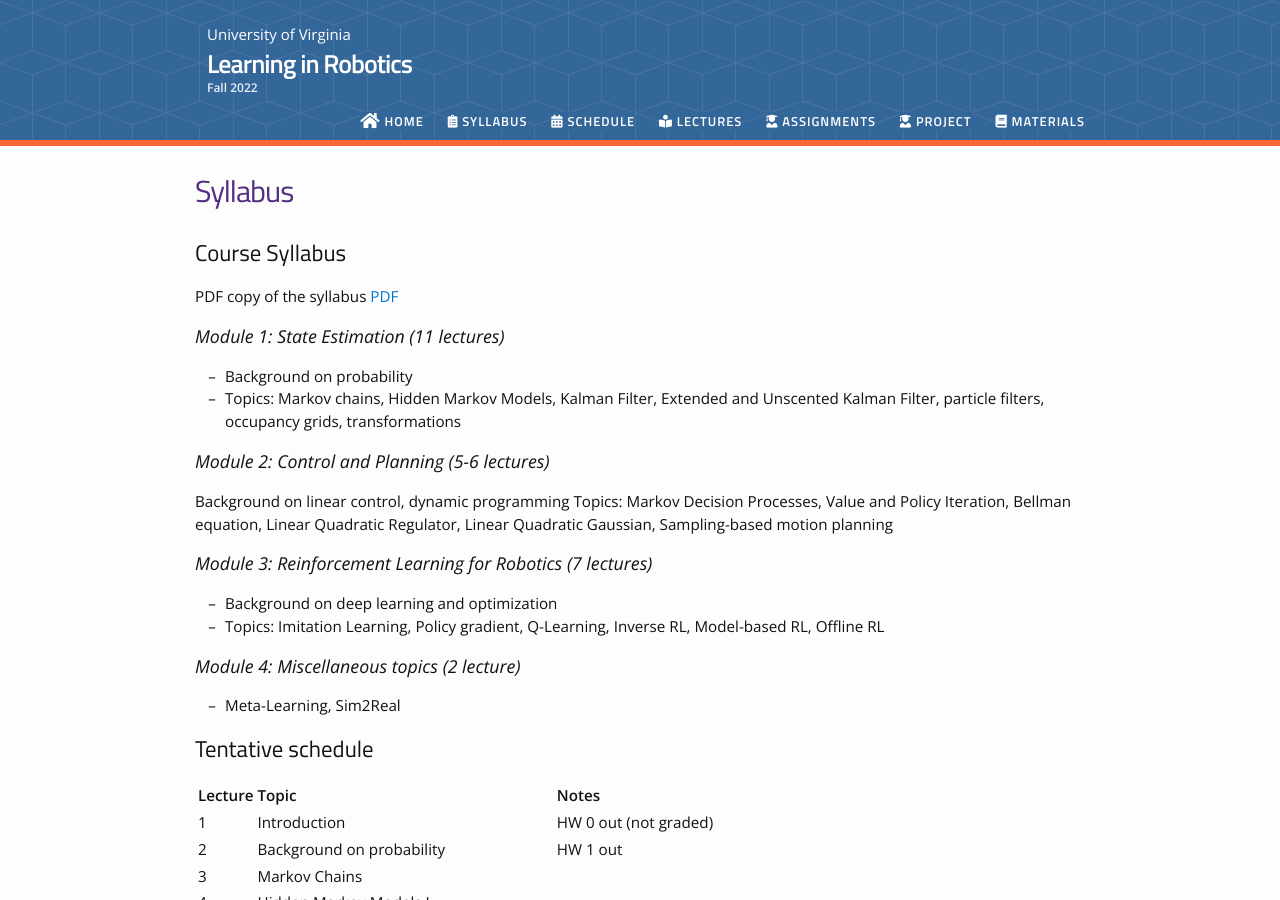
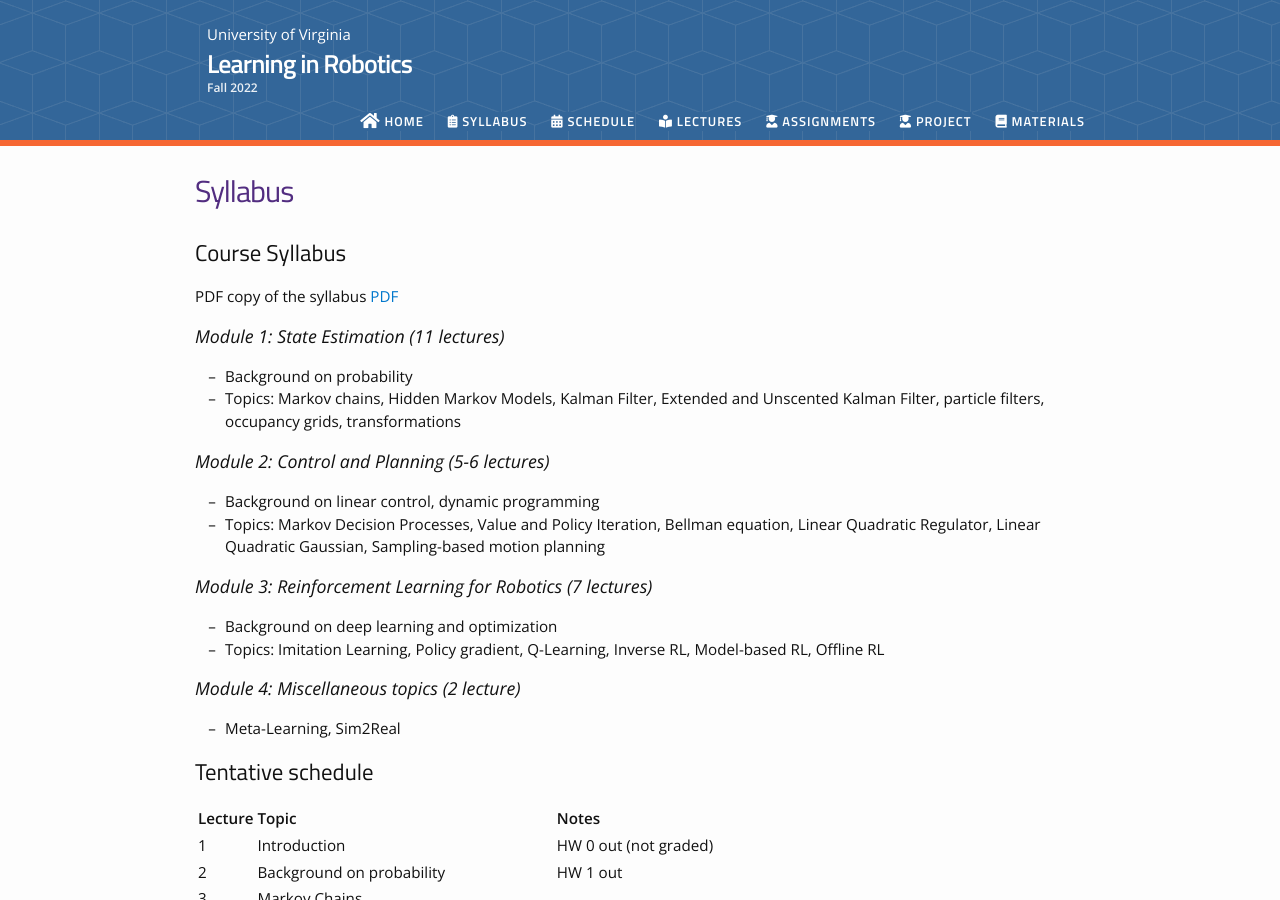
Before and after one commit to linklab-uva/robotlearning, a Jekyll site: the page built from syllabus.md, in a window 1280 px wide and 900 px high. Built offline with Jekyll 4.4.1, drawn with Linux system fonts in a browser that asks for light colours; nearby versions of some CDN libraries.

```diff
--- a/syllabus.md
+++ b/syllabus.md
@@ -13,8 +13,8 @@ PDF copy of the syllabus [PDF](/docs/Learning_in_Robotics_Fall22_Behl.pdf){:targ
 - Topics: Markov chains, Hidden Markov Models, Kalman Filter, Extended and Unscented Kalman Filter, particle filters, occupancy grids, transformations
 
 ### Module 2: Control and Planning (5-6 lectures)
-Background on linear control, dynamic programming
-Topics: Markov Decision Processes, Value and Policy Iteration, Bellman equation, Linear Quadratic Regulator, Linear Quadratic Gaussian, Sampling-based motion planning
+- Background on linear control, dynamic programming
+- Topics: Markov Decision Processes, Value and Policy Iteration, Bellman equation, Linear Quadratic Regulator, Linear Quadratic Gaussian, Sampling-based motion planning
 
 ### Module 3: Reinforcement Learning for Robotics (7 lectures)
 - Background on deep learning and optimization
```
